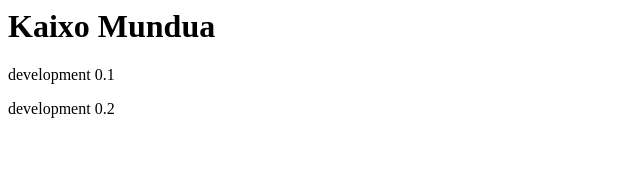
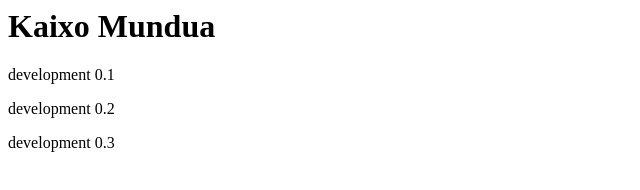
Before and after one commit to SirIgnatius/GitACME, a plain HTML site: page index.html in a window 1280 px wide. Shown: the whole page, without its empty margins (0-640 px from the left). Drawn offline with Linux system fonts and the light colour scheme.

Commit message:
development0.3

```diff
--- a/index.html
+++ b/index.html
@@ -2,3 +2,4 @@
 
 <p>development 0.1</p>
 <p>development 0.2</p>
+<p>development 0.3</p>
```
